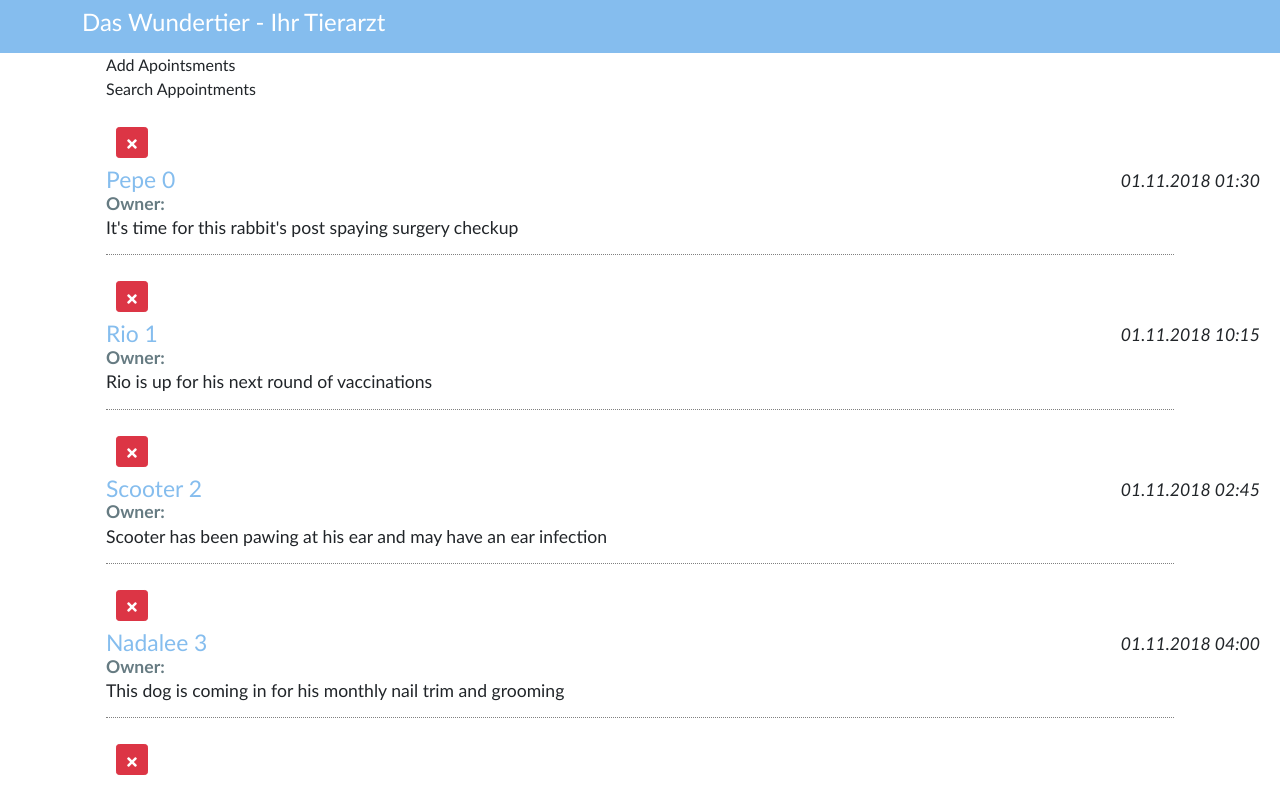
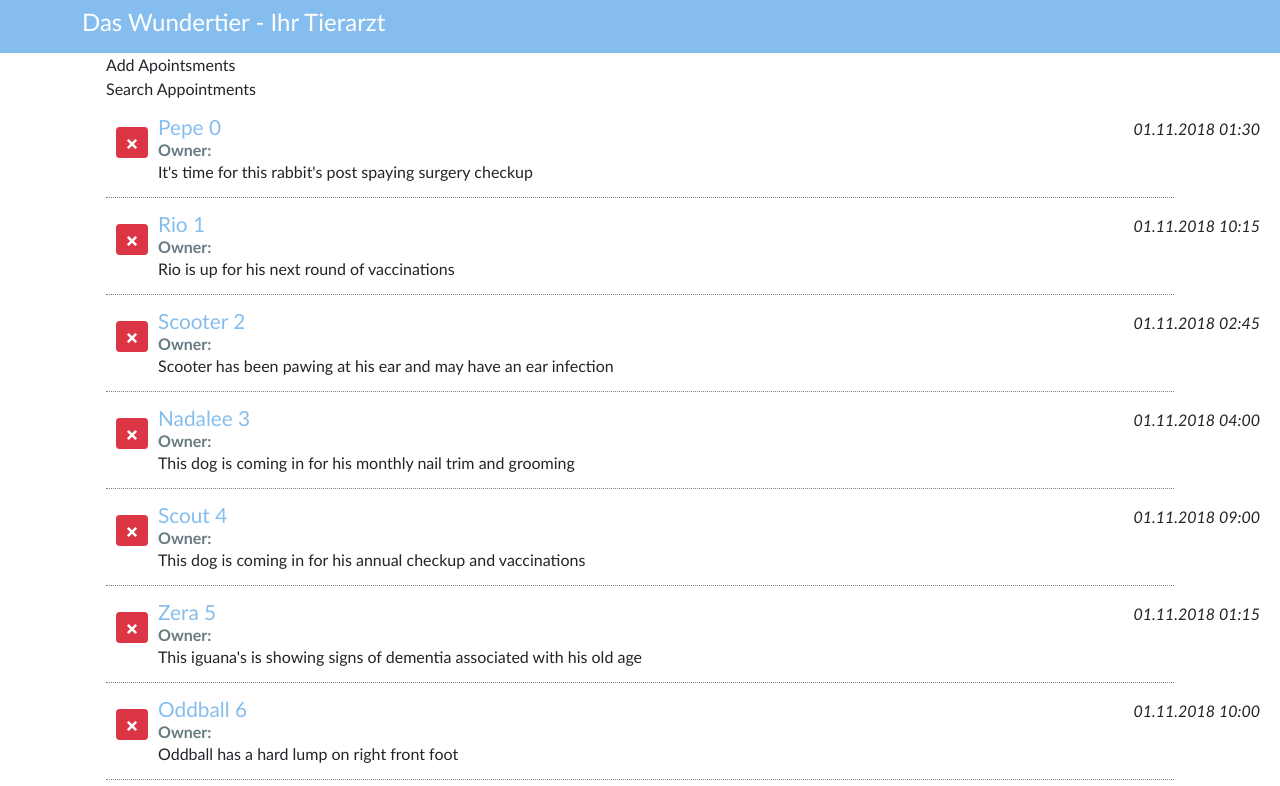
Before and after one commit to Verenasworld/webinterface, a React (Create React App) app: page / in a window 1280 px wide. Shown: the top 786 px of the page. Built offline with nearby package versions, Linux system fonts and the light colour scheme.

Commit message:
update css

```diff
--- a/src/components/App.js
+++ b/src/components/App.js
@@ -46,14 +46,14 @@ componentDidMount(){
   render(){
 
     return (
-      <main className="page bg-white" id="petratings">
-          <div className="container">
-            <div className="row">
+      <main className="page bg-white" id="petratings" >
+          <div className="container" >
+            <div className="row" id="test">
               <div className="col-md-12 bg-white">
-                <div className="container">
-                  <AddApointsment/>
-                   <SearchApointments/>
-                    <ListApoointsment appointments ={this.state.myAppointments}
+                <div className="container" >
+                  <AddApointsment />
+                    <SearchApointments/>
+                    <ListApoointsment  appointments ={this.state.myAppointments}
                     deleteAppointment = {this.deleteAppointment}/>
                 </div>
               </div>
--- a/src/css/App.css
+++ b/src/css/App.css
@@ -15,12 +15,14 @@ margin: 10px ;
 }
 
 .appointment-list {
-  font-size: 1.1em;
+  flex-direction: column;
 
 }
 
 .appointment-list .pet-item {
   border-bottom: 1px dotted gray;
+  display: flex ;
+  flex-direction: row ;
 }
 
 .appointment-list .pet-item:last-child {
@@ -44,6 +46,7 @@ margin: 10px ;
   font-style: italic;
   position: absolute;
   right: 20px;
+
 }
 
 .appointment-list .apt-notes {
```
